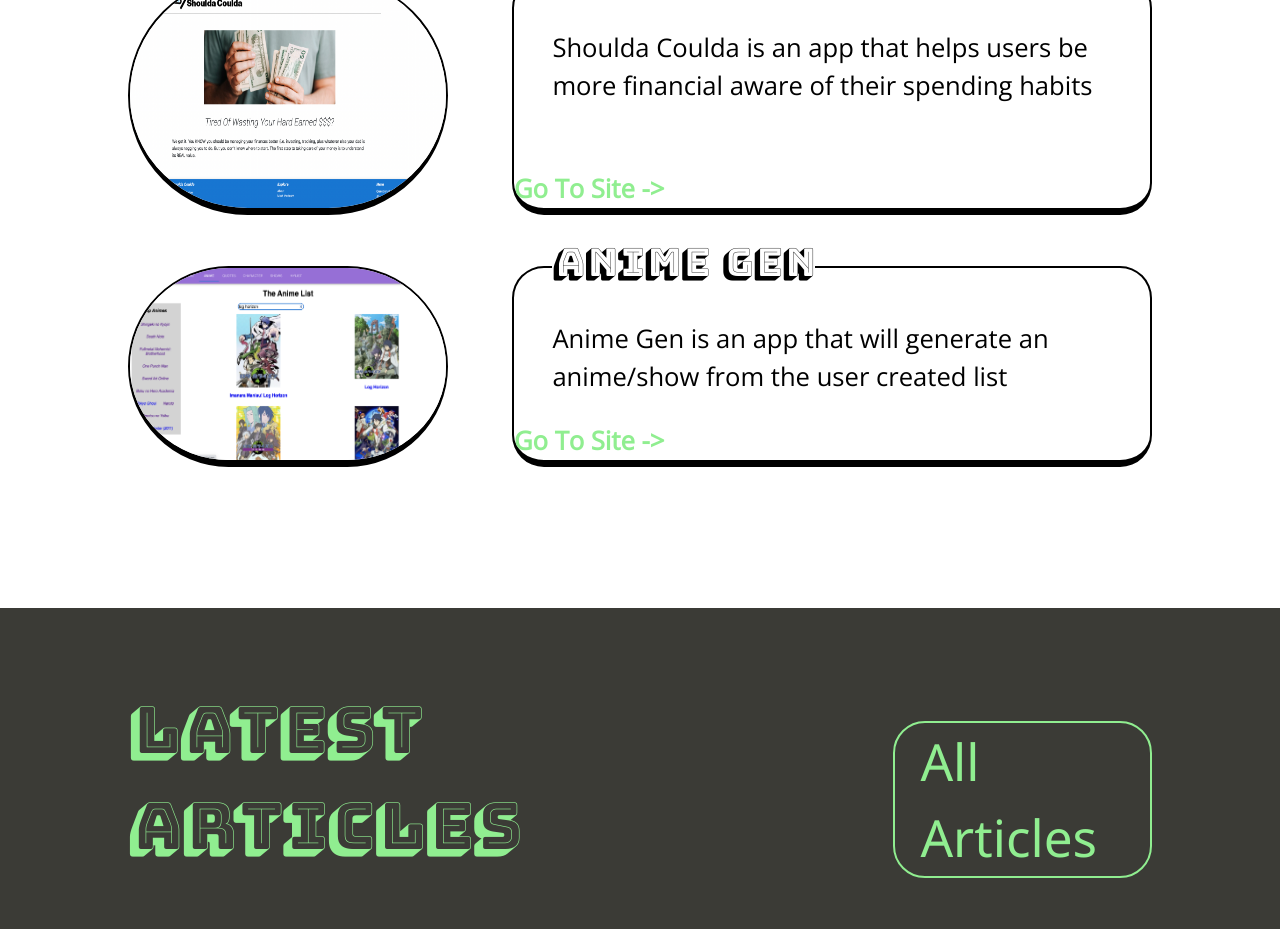
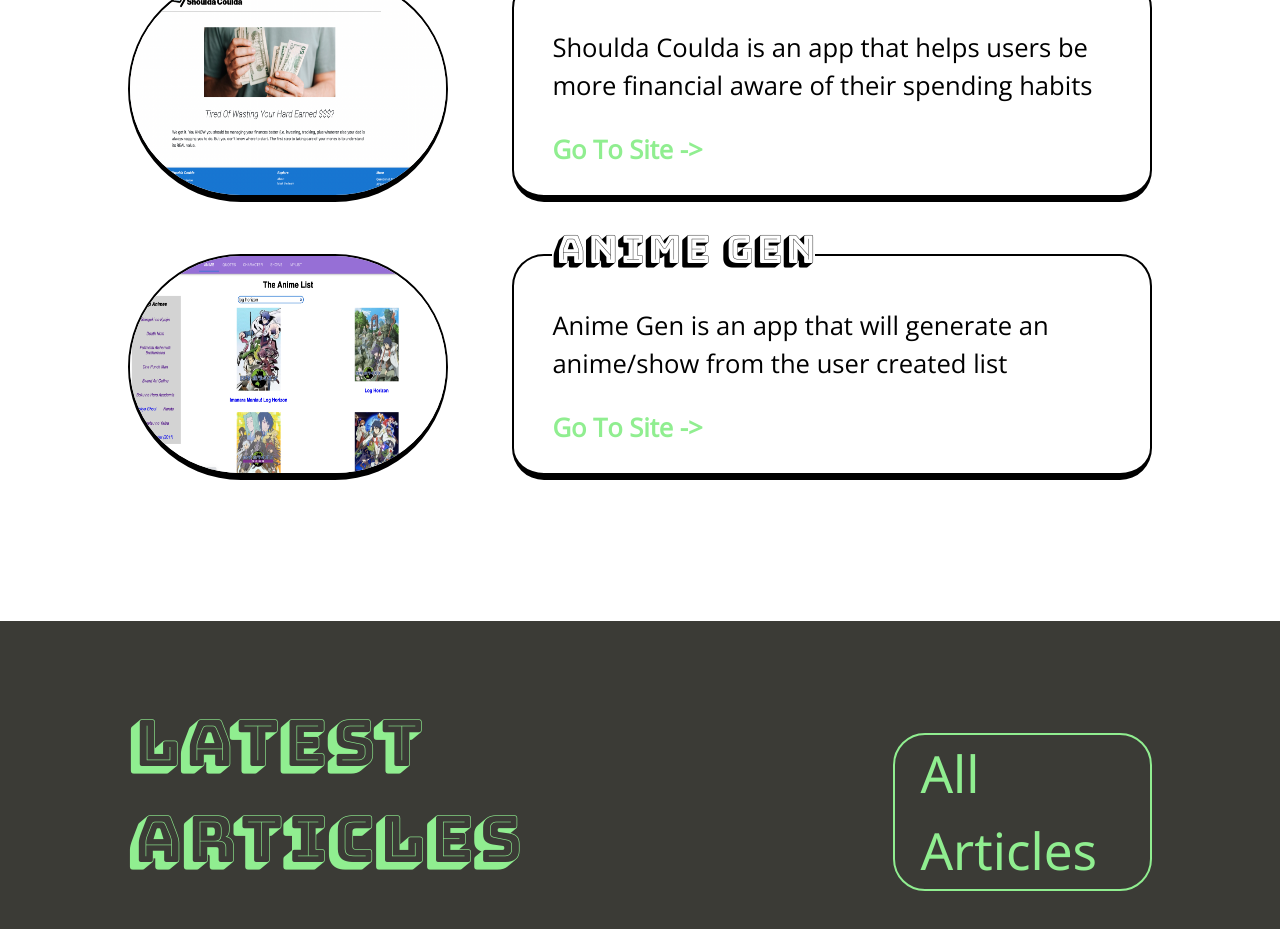
Before and after one commit to StudentCZ/my-website, a React (Create React App) app: page / in a window 1280 px wide. Shown: the part 1880-2809 px from the top of the page. Built offline with nearby package versions, Linux system fonts and the light colour scheme.

Commit message:
change padding on go to site

```diff
--- a/src/components/ProjectImageBar.module.css
+++ b/src/components/ProjectImageBar.module.css
@@ -52,9 +52,11 @@
 .textLink {
   position: static;
   z-index: 1;
-  margin-top: 5vw;
+  margin-top: 2vw;
   color: lightgreen;
   font-weight: bold;
+  padding-left: 3vw;
+  padding-bottom: 2vw;
 }
 
 .textLink2 {
@@ -62,6 +64,8 @@
   z-index: 1;
   color: lightgreen;
   font-weight: bold;
+  padding-left: 3vw;
+  padding-bottom: 2vw;
 }
 
 .readMore {
```
